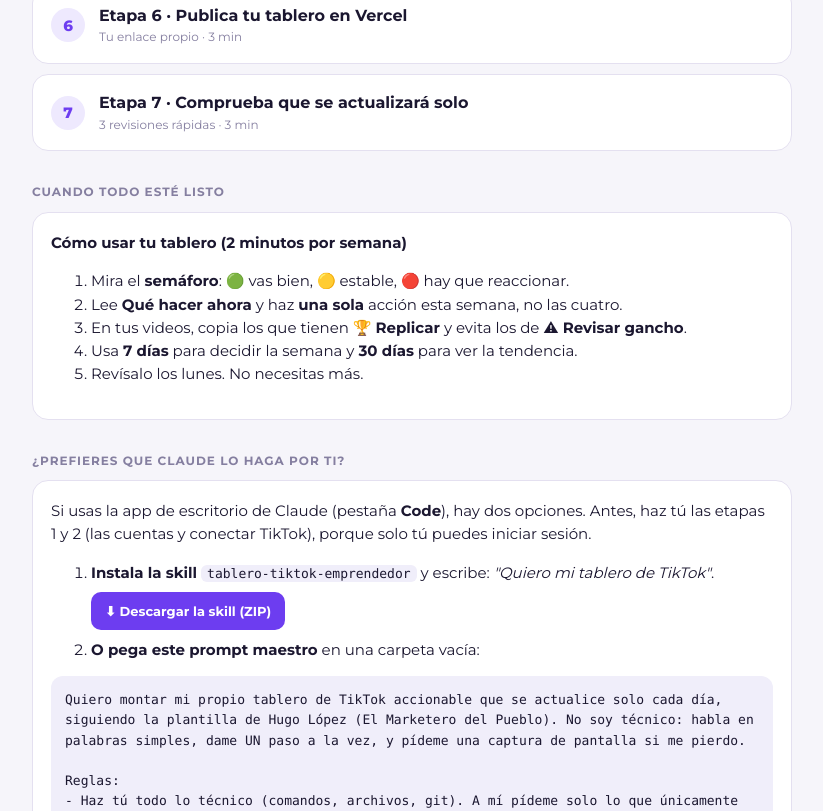
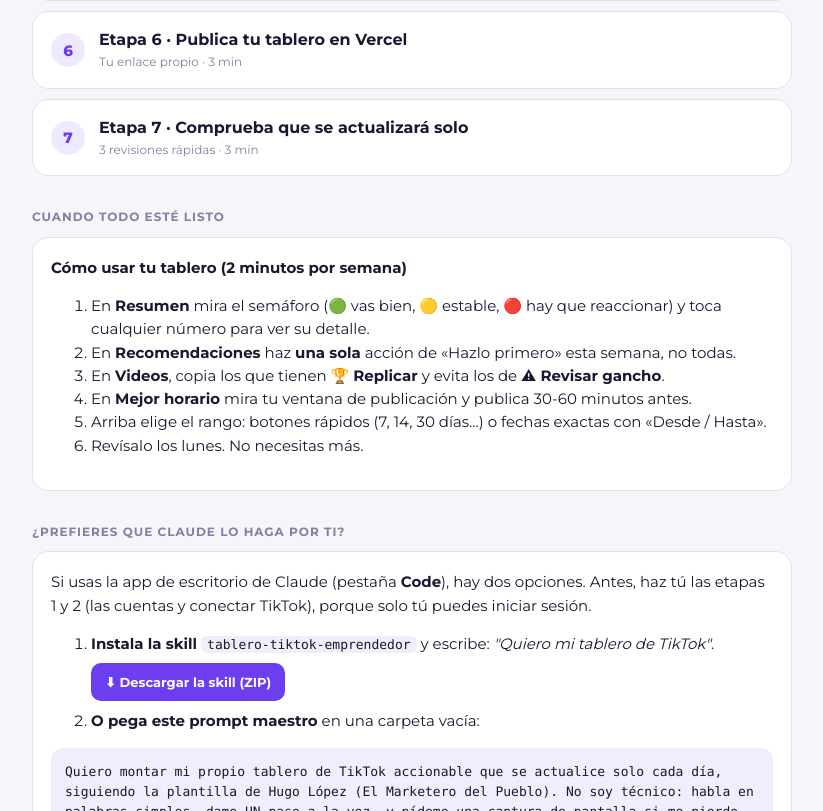
Before and after one commit to pruebacursoads/tablero-tiktok-plantilla, a plain HTML site: page guia/guia-tablero-tiktok.html in a window 1280 px wide. Shown: the part 1510-2321 px from the top of the page, without its empty margins (228-1051 px from the left). Drawn offline with Linux system fonts and the light colour scheme.

Commit message:
Guía: describe las 5 hojas y el calendario
Co-Authored-By: Claude Sonnet 5.5 <noreply@anthropic.com>

```diff
--- a/guia/guia-tablero-tiktok.html
+++ b/guia/guia-tablero-tiktok.html
@@ -74,7 +74,7 @@ footer{margin-top:40px;font-size:12px;color:var(--ink3)}
 
 <div class="wrap">
   <h1>Tu tablero de TikTok que <mark>te dice qué hacer</mark> y se actualiza solo</h1>
-  <p class="lead">Un enlace propio con el semáforo de tu cuenta, 4 acciones concretas con tus datos y tus videos ordenados por lo que de verdad trae seguidores. Se actualiza todos los días a las 7:00 am. Esta guía te lleva de la mano, un paso a la vez, sin saber nada técnico.</p>
+  <p class="lead">Un enlace propio con 5 hojas: Resumen (con semáforo y desglose de cada número), Mejor horario para publicar, Videos con todas sus métricas, Recomendaciones y Audiencia. Eliges tú el rango de fechas. Se actualiza todos los días a las 7:00 am. Esta guía te lleva de la mano, un paso a la vez, sin saber nada técnico.</p>
   <div class="chips"><span class="chip">⏱ 20-30 minutos</span><span class="chip">💸 $0 con planes gratuitos</span><span class="chip">🌐 Solo con el navegador</span></div>
 
   <div class="cta">
@@ -98,10 +98,11 @@ footer{margin-top:40px;font-size:12px;color:var(--ink3)}
   <div class="card">
     <b>Cómo usar tu tablero (2 minutos por semana)</b>
     <ol>
-      <li>Mira el <b>semáforo</b>: 🟢 vas bien, 🟡 estable, 🔴 hay que reaccionar.</li>
-      <li>Lee <b>Qué hacer ahora</b> y haz <b>una sola</b> acción esta semana, no las cuatro.</li>
-      <li>En tus videos, copia los que tienen 🏆 <b>Replicar</b> y evita los de ⚠ <b>Revisar gancho</b>.</li>
-      <li>Usa <b>7 días</b> para decidir la semana y <b>30 días</b> para ver la tendencia.</li>
+      <li>En <b>Resumen</b> mira el semáforo (🟢 vas bien, 🟡 estable, 🔴 hay que reaccionar) y toca cualquier número para ver su detalle.</li>
+      <li>En <b>Recomendaciones</b> haz <b>una sola</b> acción de «Hazlo primero» esta semana, no todas.</li>
+      <li>En <b>Videos</b>, copia los que tienen 🏆 <b>Replicar</b> y evita los de ⚠ <b>Revisar gancho</b>.</li>
+      <li>En <b>Mejor horario</b> mira tu ventana de publicación y publica 30-60 minutos antes.</li>
+      <li>Arriba elige el rango: botones rápidos (7, 14, 30 días…) o fechas exactas con «Desde / Hasta».</li>
       <li>Revísalo los lunes. No necesitas más.</li>
     </ol>
   </div>
```
